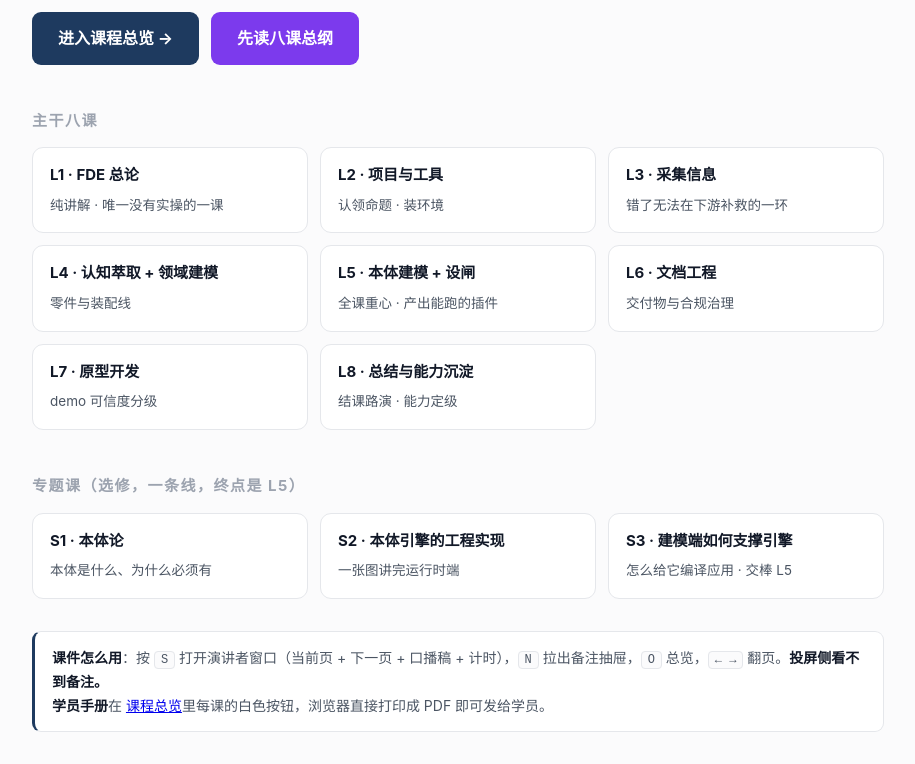
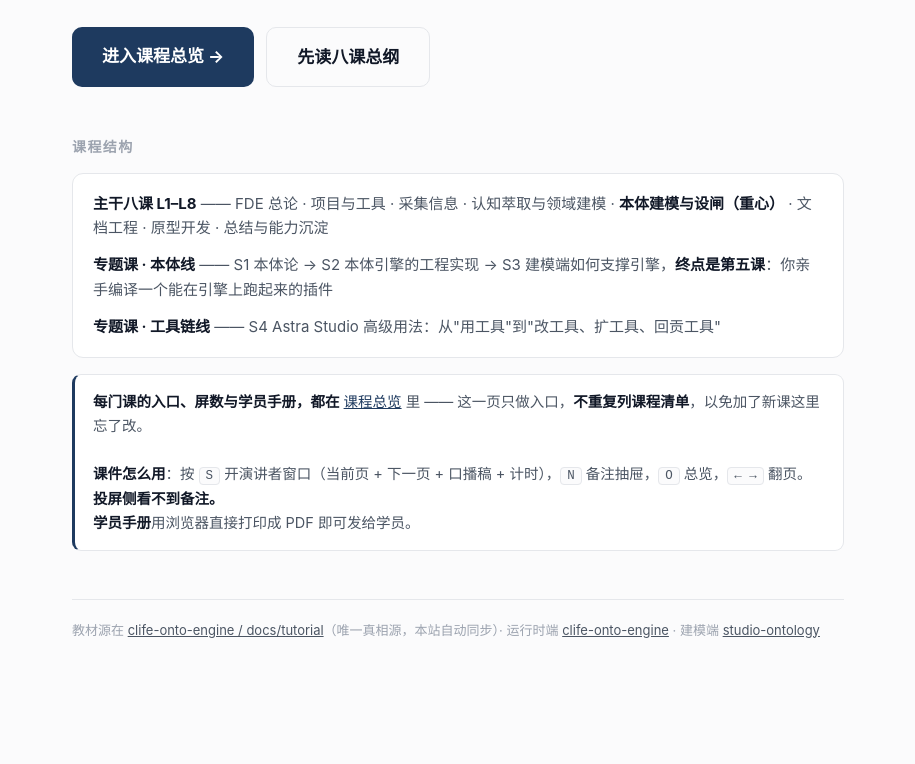
Before and after one commit to Ameng2001/fde-workshop, a plain HTML site: page index.html in a window 1280 px wide. Shown: the part 149-913 px from the top of the page, without its empty margins (182-1097 px from the left). After the commit the page ends 862 px from the top, so only its background shows below. Drawn offline with Linux system fonts and the light colour scheme.

Commit message:
落地页改为薄入口，不再重复课程清单
原落地页把八课 + 专题课逐张列成卡片，而它被 workflow 排除在同步之外
（站点专属文件），导致每加一门课都要手动改这里 —— S4 上线后
这一页就漏了它。

改为只做入口：课程结构用三行文字概括（主干八课 / 本体线 / 工具链线），
具体课程、屏数与手册链接一律指向 slides/index.html。
那一页由上游自动同步，加课自动跟上，这一页永不过期。

单一真相源，正是教材自己讲的 B-5。

```diff
--- a/index.html
+++ b/index.html
@@ -4,7 +4,7 @@
 <meta charset="utf-8">
 <meta name="viewport" content="width=device-width,initial-scale=1">
 <title>FDE 实战工作坊 · 教材</title>
-<meta name="description" content="FDE 实战工作坊教材：八课 L1–L8 + 专题课 S1–S3，每课含讲师课件与学员手册。">
+<meta name="description" content="FDE 实战工作坊教材：八课 L1–L8 + 专题课，每课含讲师课件与学员手册。">
 <style>
   :root{--bg:#fbfbfc;--surface:#fff;--border:#e5e7eb;--text-1:#111827;--text-2:#4b5563;--text-3:#9ca3af;--accent:#1e3a5f;--purple:#7c3aed}
   @media (prefers-color-scheme:dark){:root{--bg:#0f1115;--surface:#171a21;--border:#2a2f3a;--text-1:#f3f4f6;--text-2:#c3c8d2;--text-3:#7c8494;--accent:#8fb4e3}}
@@ -12,27 +12,24 @@
   body{margin:0;background:var(--bg);color:var(--text-1);
     font-family:"Noto Sans SC","PingFang SC","Microsoft YaHei",-apple-system,BlinkMacSystemFont,"Segoe UI",sans-serif;
     line-height:1.65;-webkit-font-smoothing:antialiased}
-  .wrap{max-width:900px;margin:0 auto;padding:56px 24px 72px}
-  h1{font-size:34px;line-height:1.2;margin:0 0 10px;letter-spacing:-.01em}
-  .sub{color:var(--text-2);font-size:16px;margin:0 0 28px}
+  .wrap{max-width:820px;margin:0 auto;padding:64px 24px 72px}
+  h1{font-size:36px;line-height:1.2;margin:0 0 12px;letter-spacing:-.01em}
+  .sub{color:var(--text-2);font-size:16.5px;margin:0 0 30px}
   .cta{display:inline-block;background:var(--accent);color:#fff;text-decoration:none;
-    padding:13px 26px;border-radius:9px;font-weight:700;font-size:16px}
-  .cta.alt{background:var(--purple)}
-  .row{display:flex;gap:12px;flex-wrap:wrap;margin:26px 0 0}
-  h2{font-size:15px;color:var(--text-3);text-transform:uppercase;letter-spacing:.1em;
-    margin:44px 0 14px;font-weight:700}
-  .grid{display:grid;grid-template-columns:repeat(auto-fill,minmax(250px,1fr));gap:12px}
-  .card{background:var(--surface);border:1px solid var(--border);border-radius:11px;padding:15px 17px}
-  .card b{display:block;font-size:15px;margin-bottom:3px}
-  .card span{font-size:13.5px;color:var(--text-2)}
-  .card a{color:inherit;text-decoration:none}
-  .card a:hover b{color:var(--accent)}
+    padding:15px 30px;border-radius:10px;font-weight:700;font-size:17px}
+  .cta.alt{background:transparent;color:var(--text-1);border:1px solid var(--border)}
+  .row{display:flex;gap:12px;flex-wrap:wrap;margin:0 0 8px}
+  h2{font-size:14px;color:var(--text-3);text-transform:uppercase;letter-spacing:.1em;margin:48px 0 14px;font-weight:700}
+  .lines{background:var(--surface);border:1px solid var(--border);border-radius:11px;padding:18px 20px}
+  .lines p{margin:0 0 12px;font-size:15px;color:var(--text-2)}
+  .lines p:last-child{margin-bottom:0}
+  .lines b{color:var(--text-1)}
   .note{background:var(--surface);border:1px solid var(--border);border-left:3px solid var(--accent);
-    border-radius:9px;padding:14px 17px;font-size:14px;color:var(--text-2);margin-top:32px}
+    border-radius:9px;padding:15px 18px;font-size:14.5px;color:var(--text-2);margin-top:16px}
   .note b{color:var(--text-1)}
-  kbd{background:var(--bg);border:1px solid var(--border);border-radius:4px;padding:1px 6px;font-size:12px}
-  footer{margin-top:44px;padding-top:20px;border-top:1px solid var(--border);
-    color:var(--text-3);font-size:13px}
+  kbd{background:var(--bg);border:1px solid var(--border);border-radius:4px;padding:1px 6px;font-size:12.5px}
+  a{color:var(--accent)}
+  footer{margin-top:48px;padding-top:20px;border-top:1px solid var(--border);color:var(--text-3);font-size:13px}
   footer a{color:var(--text-2)}
 </style>
 </head>
@@ -40,35 +37,25 @@
 <div class="wrap">
 
   <h1>FDE 实战工作坊</h1>
-  <p class="sub">八课 L1–L8 + 专题课 S1–S3 · 每课两件产物：<b>讲师课件</b>（口播稿在演讲者备注）+ <b>学员手册</b>（可打印）</p>
+  <p class="sub"><b>每课两件产物</b>：讲师课件（口播稿在演讲者备注）+ 学员手册（可打印，含参考答案）</p>
 
   <div class="row">
     <a class="cta" href="./slides/index.html">进入课程总览 →</a>
     <a class="cta alt" href="./00_八课总纲.html">先读八课总纲</a>
   </div>
 
-  <h2>主干八课</h2>
-  <div class="grid">
-    <div class="card"><a href="./slides/L1_FDE总论.html"><b>L1 · FDE 总论</b><span>纯讲解 · 唯一没有实操的一课</span></a></div>
-    <div class="card"><a href="./slides/L2_项目与工具.html"><b>L2 · 项目与工具</b><span>认领命题 · 装环境</span></a></div>
-    <div class="card"><a href="./slides/L3_采集信息.html"><b>L3 · 采集信息</b><span>错了无法在下游补救的一环</span></a></div>
-    <div class="card"><a href="./slides/L4_萃取与建模.html"><b>L4 · 认知萃取 + 领域建模</b><span>零件与装配线</span></a></div>
-    <div class="card"><a href="./slides/L5_本体与设闸.html"><b>L5 · 本体建模 + 设闸</b><span>全课重心 · 产出能跑的插件</span></a></div>
-    <div class="card"><a href="./slides/L6_文档工程.html"><b>L6 · 文档工程</b><span>交付物与合规治理</span></a></div>
-    <div class="card"><a href="./slides/L7_原型开发.html"><b>L7 · 原型开发</b><span>demo 可信度分级</span></a></div>
-    <div class="card"><a href="./slides/L8_能力沉淀.html"><b>L8 · 总结与能力沉淀</b><span>结课路演 · 能力定级</span></a></div>
-  </div>
-
-  <h2>专题课（选修，一条线，终点是 L5）</h2>
-  <div class="grid">
-    <div class="card"><a href="./slides/S1_本体论.html"><b>S1 · 本体论</b><span>本体是什么、为什么必须有</span></a></div>
-    <div class="card"><a href="./slides/S2_本体引擎.html"><b>S2 · 本体引擎的工程实现</b><span>一张图讲完运行时端</span></a></div>
-    <div class="card"><a href="./slides/S3_建模端与引擎.html"><b>S3 · 建模端如何支撑引擎</b><span>怎么给它编译应用 · 交棒 L5</span></a></div>
+  <h2>课程结构</h2>
+  <div class="lines">
+    <p><b>主干八课 L1–L8</b> —— FDE 总论 · 项目与工具 · 采集信息 · 认知萃取与领域建模 · <b>本体建模与设闸（重心）</b> · 文档工程 · 原型开发 · 总结与能力沉淀</p>
+    <p><b>专题课 · 本体线</b> —— S1 本体论 → S2 本体引擎的工程实现 → S3 建模端如何支撑引擎，<b>终点是第五课</b>：你亲手编译一个能在引擎上跑起来的插件</p>
+    <p><b>专题课 · 工具链线</b> —— S4 Astra Studio 高级用法：从"用工具"到"改工具、扩工具、回贡工具"</p>
   </div>
 
   <div class="note">
-    <b>课件怎么用</b>：按 <kbd>S</kbd> 打开演讲者窗口（当前页 + 下一页 + 口播稿 + 计时），<kbd>N</kbd> 拉出备注抽屉，<kbd>O</kbd> 总览，<kbd>← →</kbd> 翻页。<b>投屏侧看不到备注。</b><br>
-    <b>学员手册</b>在 <a href="./slides/index.html">课程总览</a>里每课的白色按钮，浏览器直接打印成 PDF 即可发给学员。
+    <b>每门课的入口、屏数与学员手册，都在</b> <a href="./slides/index.html">课程总览</a> 里 ——
+    这一页只做入口，<b>不重复列课程清单</b>，以免加了新课这里忘了改。<br><br>
+    <b>课件怎么用</b>：按 <kbd>S</kbd> 开演讲者窗口（当前页 + 下一页 + 口播稿 + 计时），<kbd>N</kbd> 备注抽屉，<kbd>O</kbd> 总览，<kbd>← →</kbd> 翻页。<b>投屏侧看不到备注。</b><br>
+    <b>学员手册</b>用浏览器直接打印成 PDF 即可发给学员。
   </div>
 
   <footer>
```
